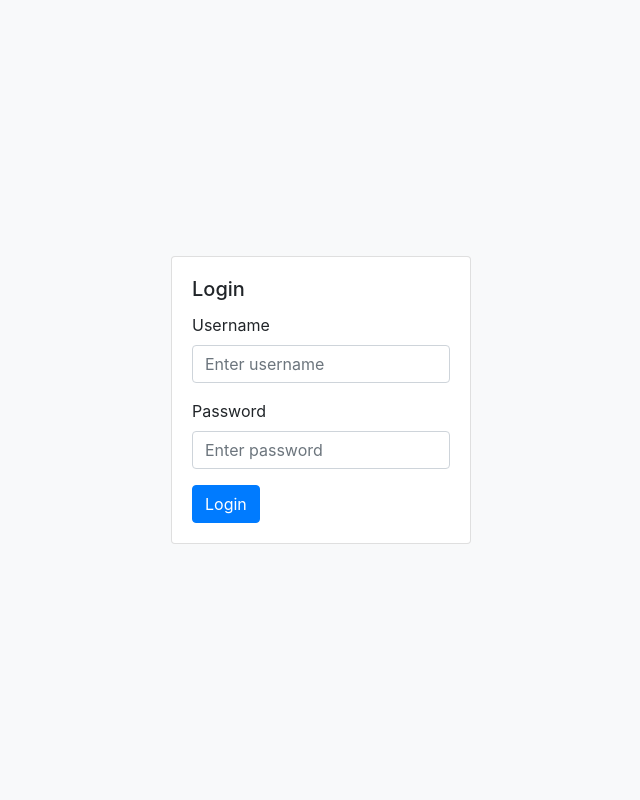
After one commit to wpgur/JOONGSINT, a Flask app: page /login in a window 1280 px wide. The commit adds this page. Shown: the whole page, without its empty margins (319-959 px from the left). Run offline with Flask 2, Linux system fonts and the light colour scheme; some libraries are stand-ins or nearby versions.

Commit message:
add login html

```diff
--- a/main.py
+++ b/main.py
@@ -38,6 +38,14 @@ def index():
 def hello_flask():
     return render_template('loading.html')
 
+@app.route("/login")
+def login():
+    return render_template('login.html')
+
+@app.route("/register")
+def register():
+    return render_template('register.html')
+
 @app.route("/cveVuln")
 def cve_flask():
     return render_template('cveVideo.html')
--- /dev/null
+++ b/templates/login.html
@@ -0,0 +1,59 @@
+<!DOCTYPE html>
+<html lang="en">
+  <head>
+    <meta charset="UTF-8" />
+    <meta http-equiv="X-UA-Compatible" content="IE=edge" />
+    <meta name="viewport" content="width=device-width, initial-scale=1.0" />
+    <title>Login</title>
+    <!-- Bootstrap CSS -->
+    <link
+      href="https://maxcdn.bootstrapcdn.com/bootstrap/4.0.0/css/bootstrap.min.css"
+      rel="stylesheet"
+    />
+    <style>
+      body {
+        background-color: #f8f9fa;
+        height: 100vh;
+        display: flex;
+        align-items: center;
+        justify-content: center;
+      }
+      .card {
+        width: 300px;
+      }
+    </style>
+  </head>
+  <body>
+    <div class="card">
+      <div class="card-body">
+        <h5 class="card-title">Login</h5>
+        <form>
+          <div class="form-group">
+            <label for="username">Username</label>
+            <input
+              type="text"
+              class="form-control"
+              id="username"
+              placeholder="Enter username"
+            />
+          </div>
+          <div class="form-group">
+            <label for="password">Password</label>
+            <input
+              type="password"
+              class="form-control"
+              id="password"
+              placeholder="Enter password"
+            />
+          </div>
+          <button type="submit" class="btn btn-primary">Login</button>
+        </form>
+      </div>
+    </div>
+
+    <!-- Bootstrap JS and dependencies -->
+    <script src="https://code.jquery.com/jquery-3.2.1.slim.min.js"></script>
+    <script src="https://cdnjs.cloudflare.com/ajax/libs/popper.js/1.12.9/umd/popper.min.js"></script>
+    <script src="https://maxcdn.bootstrapcdn.com/bootstrap/4.0.0/js/bootstrap.min.js"></script>
+  </body>
+</html>
```
Also changed, not shown: templates/index.html (+15 -2 lines), templates/register.html (added, +68 -0 lines).
